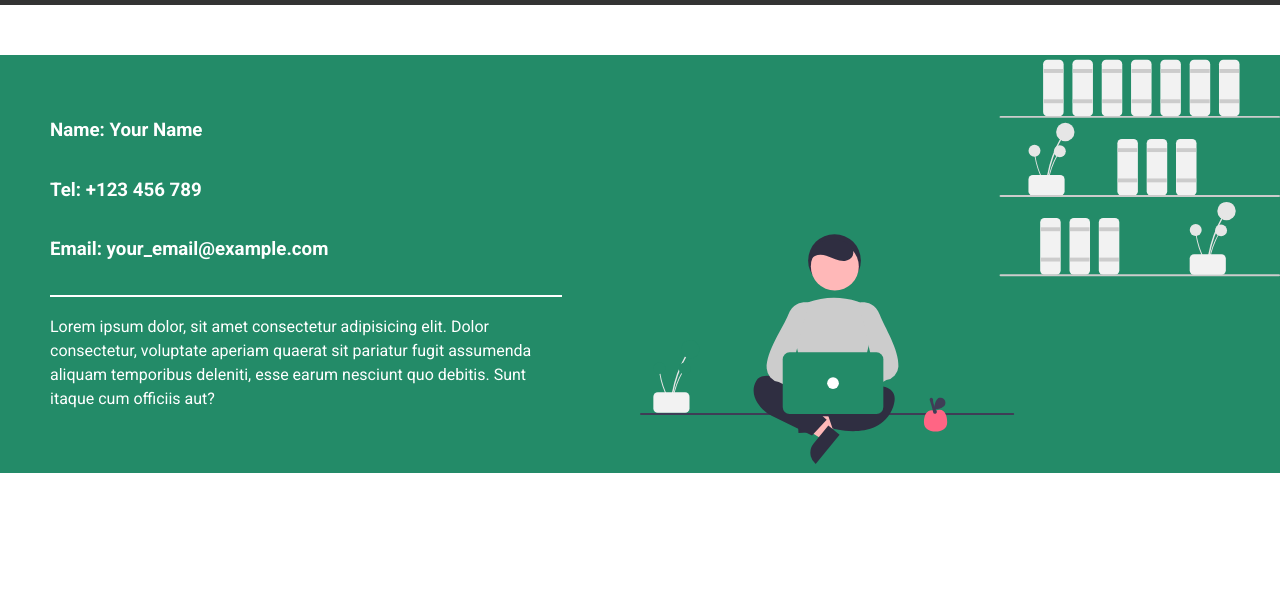
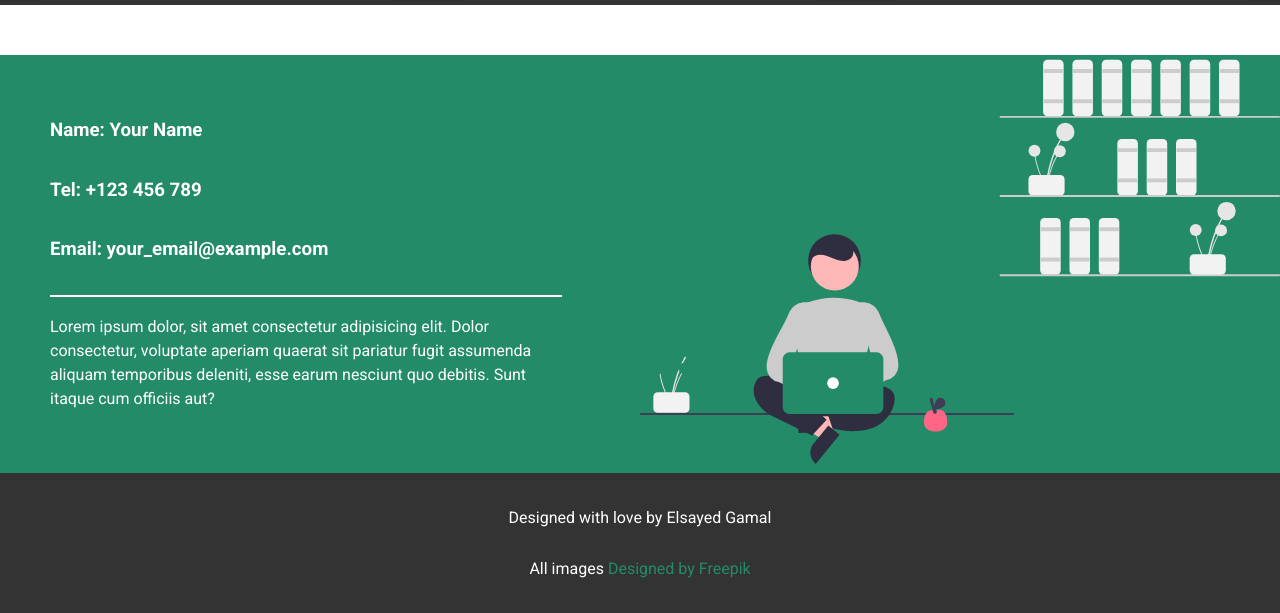
Before and after one commit to Elsayed-Gamal/HID, a plain HTML site: page index.html in a window 1280 px wide. Shown: the part 2084-2697 px from the top of the page. Before the commit the page ends 2557 px from the top, so only its background shows below. Drawn offline with Linux system fonts and the light colour scheme.

Commit message:
add footer and remove extra files from images folder

```diff
--- a/css/main.css
+++ b/css/main.css
@@ -471,3 +471,23 @@ svg{
 }
 
 /* End About Me Rules */
+
+/* Start Footer Rules */
+
+footer {
+  background: #333333;
+  height: 100px;
+  color: white;
+  display: flex;
+  flex-direction: column;
+  justify-content: center;
+  align-items: center;
+  padding: 70px;
+}
+
+footer a {
+  text-decoration: none;
+  color: #238b68;
+}
+
+/* End Footer Rules */
--- a/index.html
+++ b/index.html
@@ -38,7 +38,7 @@
             >
           </li>
           <li>
-            <a href="#"
+            <a href="#about-me"
               ><div class="li-overlay"></div>
               About Me</a
             >
@@ -472,6 +472,11 @@
 
     <!-- End Main Section -->
 
+    <footer>
+      <p>Designed with love by Elsayed Gamal</p>
+      <p>All images <a href="http://www.freepik.com">Designed by Freepik</a></p>
+    </footer>
+
     <script src="scripts/main.js"></script>
   </body>
 </html>
```
Also changed, not shown: 1 other file.
